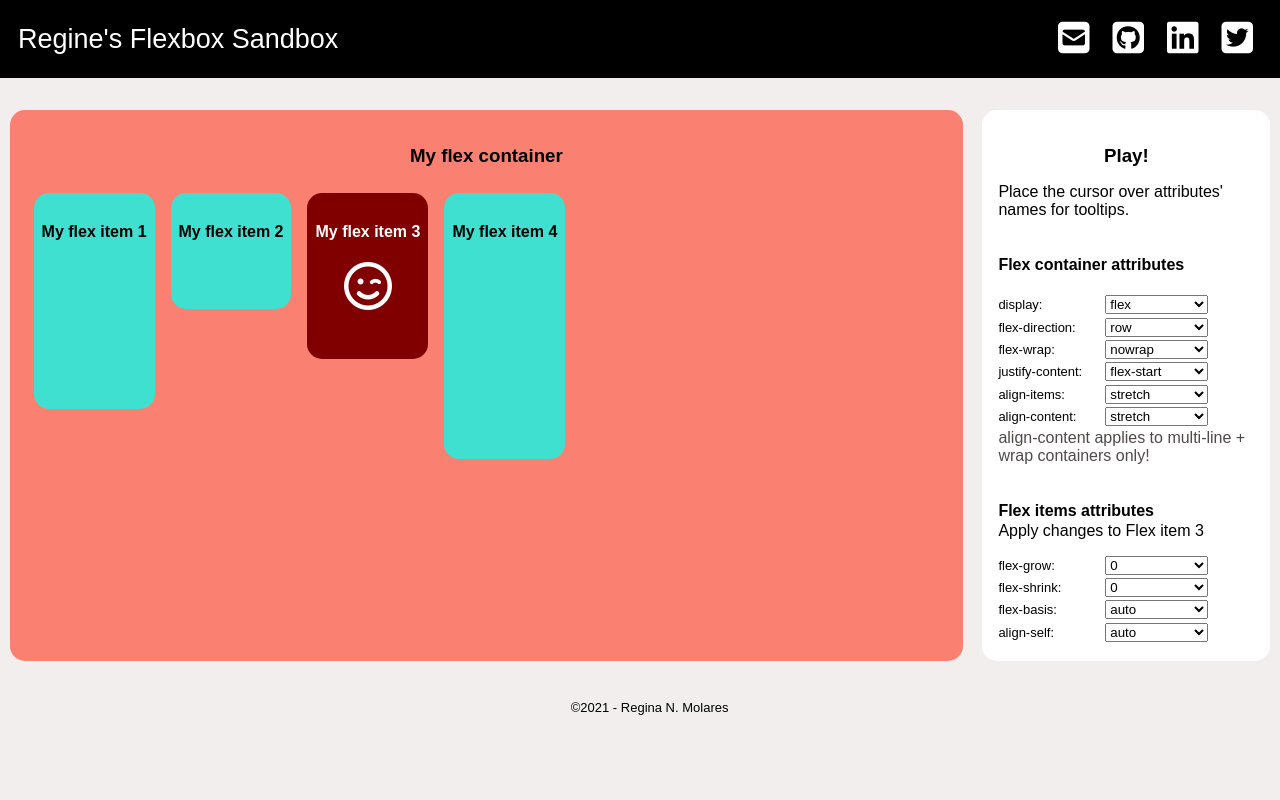
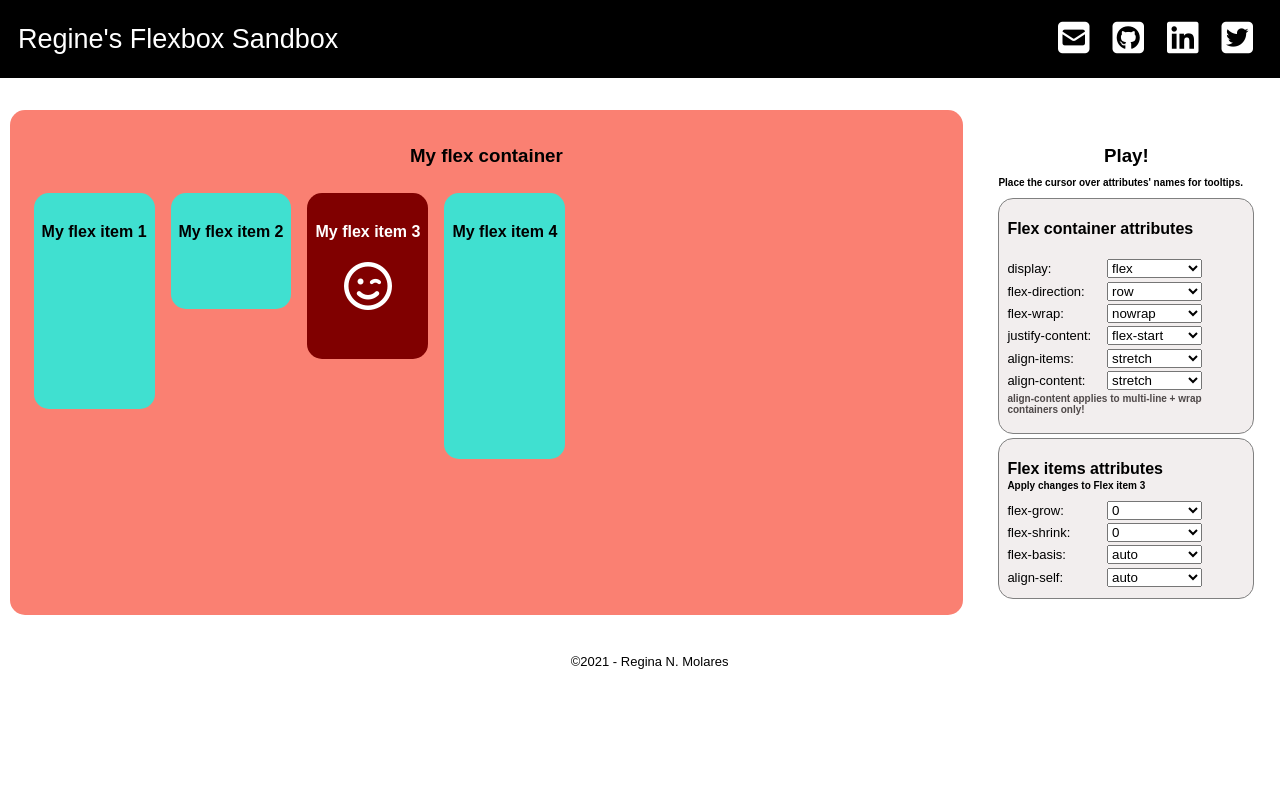
Before and after one commit to programming-Regina/flexbox-sandbox, a PHP site: page / in a window 1280 px wide. Run offline with PHP 8.4, Linux system fonts and the light colour scheme; some libraries are stand-ins or nearby versions.

Commit message:
Add files via upload

```diff
--- a/flex.css
+++ b/flex.css
@@ -1,5 +1,4 @@
 body {
-    background-color: rgb(242, 238, 238);
     margin: 0;
     font-family: sans-serif;
     min-height: 100vh;
@@ -44,6 +43,11 @@ nav {
     padding: 1em;
 }
 
+.tiny {
+    font-weight: bold;
+    font-size: x-small;
+}
+
 .flex-item {
     background-color: turquoise;
     padding: .5em;
@@ -79,10 +83,26 @@ nav {
 .col1,
 .col2,
 .flex-container,
-.flex-item {
+.flex-item,
+#container-attrs,
+#items-attrs {
     border-radius: 15px;
 }
-#play {margin-bottom: 0;}
+
+#container-attrs,
+#items-attrs {
+    border-color: gray;
+    border-width: 1px;
+    border-style: solid;
+    padding-left: .5em;
+    padding-right: .5em;
+    padding-bottom: .5em;
+    background-color: rgb(242, 238, 238);
+}
+#items-attrs {margin-top: .25em;}
+#play {
+    margin-bottom: 0;
+}
 
 #container-attrs {
     display: flex;
```
